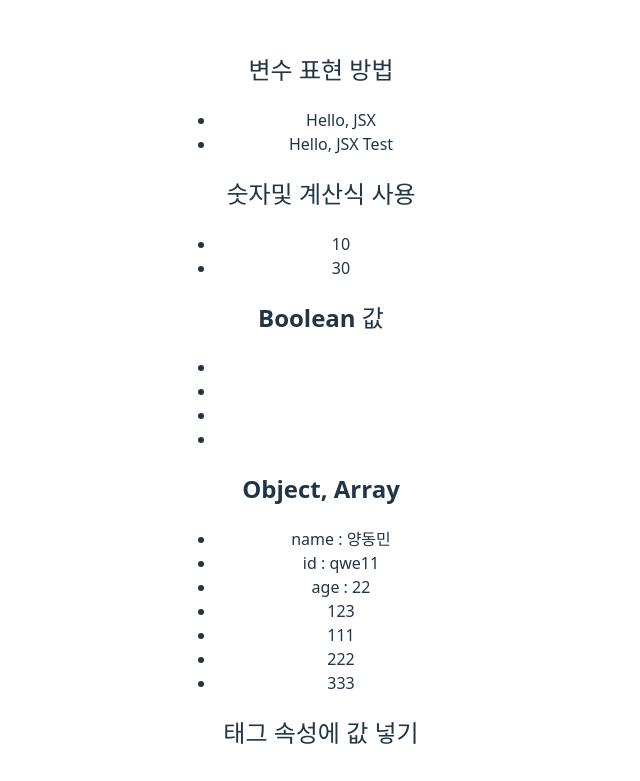
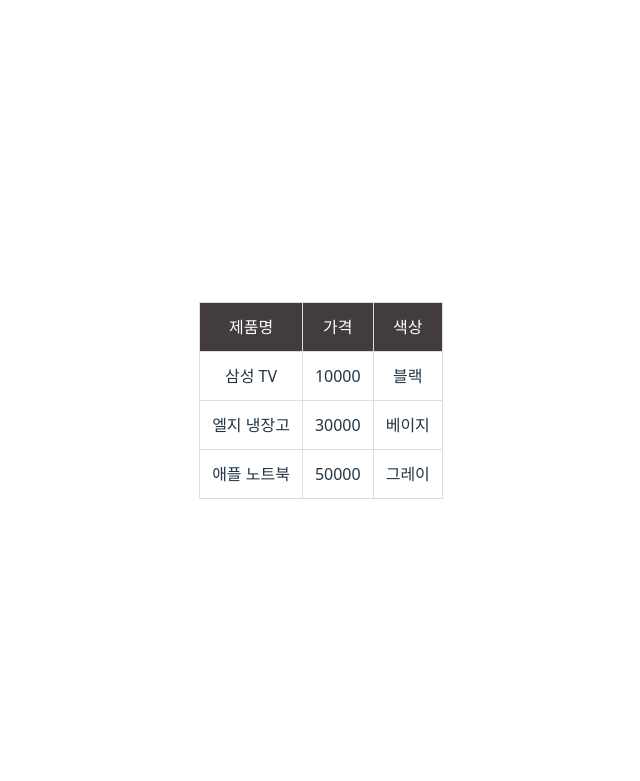
Before and after one commit to didwlwd/workspace, a React (Vite) app in the folder 10_React/react-project/: page / in a window 1280 px wide. Shown: the top 781 px of the page, without its empty margins (319-959 px from the left). Built offline with nearby package versions, Linux system fonts and the light colour scheme.

Commit message:
React style component

```diff
--- a/10_React/react-project/package.json
+++ b/10_React/react-project/package.json
@@ -11,7 +11,8 @@
   },
   "dependencies": {
     "react": "^19.0.0",
-    "react-dom": "^19.0.0"
+    "react-dom": "^19.0.0",
+    "styled-components": "^6.1.17"
   },
   "devDependencies": {
     "@eslint/js": "^9.22.0",
--- a/10_React/react-project/src/App.jsx
+++ b/10_React/react-project/src/App.jsx
@@ -1,10 +1,14 @@
 import './App.css'
 import JavaScript from './components/JavaScript';
+import Style from './components/Style'
+import Products from './components/Products';
 
 function App() {
   return (
     <>
-      <JavaScript/>
+      {/*<JavaScript/>*/}
+      {/* <Style/> */}
+      <Products/>
     </>
   )
 }
--- a/10_React/react-project/src/components/JavaScript.jsx
+++ b/10_React/react-project/src/components/JavaScript.jsx
@@ -18,6 +18,19 @@
 }
 
 const numbers = [1,2,3];
+const userList = [{
+    name : "양동민",
+    id : "qwe11",
+    age : 22
+},{
+    name : "양동빈",
+    id : "qwe12",
+    age : 23
+},{
+    name : "양동킨",
+    id : "qwe13",
+    age : 24
+}];
 
 const JavaScript = () => {
   return (
@@ -66,12 +79,29 @@
             <li>{num > 10 ? "10보다 큼" : "10보다 작음"}</li>
             <li>{num > 10 && "조건이 true일때 안보임"}</li>
             <li>{num > 10 || "조건이 true일때 보임"}</li>
+
+            <h3>삼항 연산자</h3>
+            <li>{1 + 1 === 2 ? "참입니다" : "거짓입니다"}</li>
+
+            <h3>AND 연산자</h3>
+            <li>{1 + 1 === 2 && "AND 연산자 1"}</li>
+            <li>{1 + 1 !== 2 && "AND 연산자 2"}</li>
+            <li>{userList.length !== 0 && "user목록"}</li>
+
+            <h3>OR 연산자</h3>
+            <li>{1 + 1 !== 2 || "OR 연산자 1"}</li>
+            <li>{1 + 1 === 2 || "OR 연산자 2"}</li>
         </ul>
 
         <h2>함수호출로 태그가 올 수 있음</h2>
         <ul>
             <li>{getImg()}</li>
         </ul>
+
+        <h2>배열을 이용한 동적 리스트</h2>
+        <ul>
+            {userList.map((user) => <li key={user.id}>이름 : {user.name}, id : {user.id}, age : {user.age}</li>)}
+        </ul>{/* 동적으로 ui생성시 react가 변경 항목만을 식별하기위해 key속성이 필요함 */}
     </div>
   )
 }
--- /dev/null
+++ b/10_React/react-project/src/components/Products.jsx
@@ -0,0 +1,66 @@
+import React from 'react'
+import styled from 'styled-components'
+
+
+const Table = styled.table`
+    width: 100%;
+    border-collapse: collapse;
+`
+
+const Th = styled.th`
+    background: #423c3c;
+    color: white;
+    padding: 12px;
+    border: 1px solid #dddddd;
+`
+const Td = styled.td`
+    padding: 12px;
+    border: 1px solid #dddddd;
+`
+
+const Tr = styled.tr`
+    &:hover{
+        background: #f1f1f1;
+    }
+`
+
+const productItems = [{
+    product_name : "삼성 TV",
+    price : 10000,
+    color : "블랙"
+},{
+    product_name : "엘지 냉장고",
+    price : 30000,
+    color : "베이지"
+},{
+    product_name : "애플 노트북",
+    price : 50000,
+    color : "그레이"
+}]
+
+const Products = () => {
+  return (
+    <div>
+        <Table>
+            <thead>
+                <tr>
+                    <Th>제품명</Th>
+                    <Th>가격</Th>
+                    <Th>색상</Th>
+                </tr>
+            </thead>
+            <tbody>
+                {productItems.map((product) =>
+                <Tr>
+                    <Td>{product.product_name}</Td>
+                    <Td>{product.price}</Td>
+                    <Td>{product.color}</Td>
+                </Tr>
+                )}
+            </tbody>
+        </Table>
+    </div>
+  )
+}
+
+export default Products
--- /dev/null
+++ b/10_React/react-project/src/components/Style.jsx
@@ -0,0 +1,66 @@
+import React from "react";
+import './style.css';
+import styled from "styled-components";
+
+const roundBoxStyle= {
+    position : "absolute",
+    top : 50,
+    left : 50,
+    width : "200px",
+    height : "200px",
+    backgroundColor : "#daf6ff",
+    boarderRadius : 50
+}
+
+const HighlightDIv = styled.div`
+    background : #f5fd89;
+        padding : 10;
+        font-size : 20px;
+        border-radius : 5px;
+`
+
+const RoundBox = styled.div`
+    position: absolute;
+    top: ${props => props.top || 50}px;
+    left: 50px;
+    width: 200px;
+    height: 200px;
+    background: #daf6ff;
+    border-radius: 50px;
+`
+
+const Style = () => {
+    return (
+        <>
+            <h3>1. object로 css작성</h3>
+            <div
+                style={{
+                   position : "relative",
+                   width : 400,
+                   height : 1500,
+                   backgroundColor : "#f1f1f1"
+                }}
+            >
+                <h3>2_1. css-in-js로 객체 스타일을 직접 작성</h3>
+                <div style={roundBoxStyle}>안녕</div>
+                <h3>2_2. 스타일 객체 재활용 가능</h3>
+                <div style={{...roundBoxStyle, top : 300}}>
+                    {/* 3. class를 활용한 스타일 */}
+                    <div className='highlight'>안녕2</div>
+            </div>
+
+                {/* 4. 조건적 스타일 */}
+                <div style={{...roundBoxStyle, top : 600}}>
+                    <div className={1 + 1 === 2 && "highlight"}>안녕3</div>
+                </div>
+
+                <RoundBox top={800}>
+                    <HighlightDIv>styled-components를 이용한 스타일링</HighlightDIv>
+                </RoundBox>
+
+            </div>
+        </>
+    )
+}
+
+export default Style;
--- /dev/null
+++ b/10_React/react-project/src/components/style.css
@@ -0,0 +1,5 @@
+.highlight{
+    color: #ffffff;
+    font-weight: bold;
+    font-size: 36px;
+}
--- a/10_React/react-project/src/main.jsx
+++ b/10_React/react-project/src/main.jsx
@@ -1,7 +1,7 @@
 import { createRoot } from 'react-dom/client'
 import './index.css'
-import Add from './App.jsx'
+import App from './App.jsx'
 
 createRoot(document.getElementById('root')).render(
-    <Add />
+    <App />
 )
```
Also changed, not shown: 1 other file (tests, documents, lock files or other folders).
